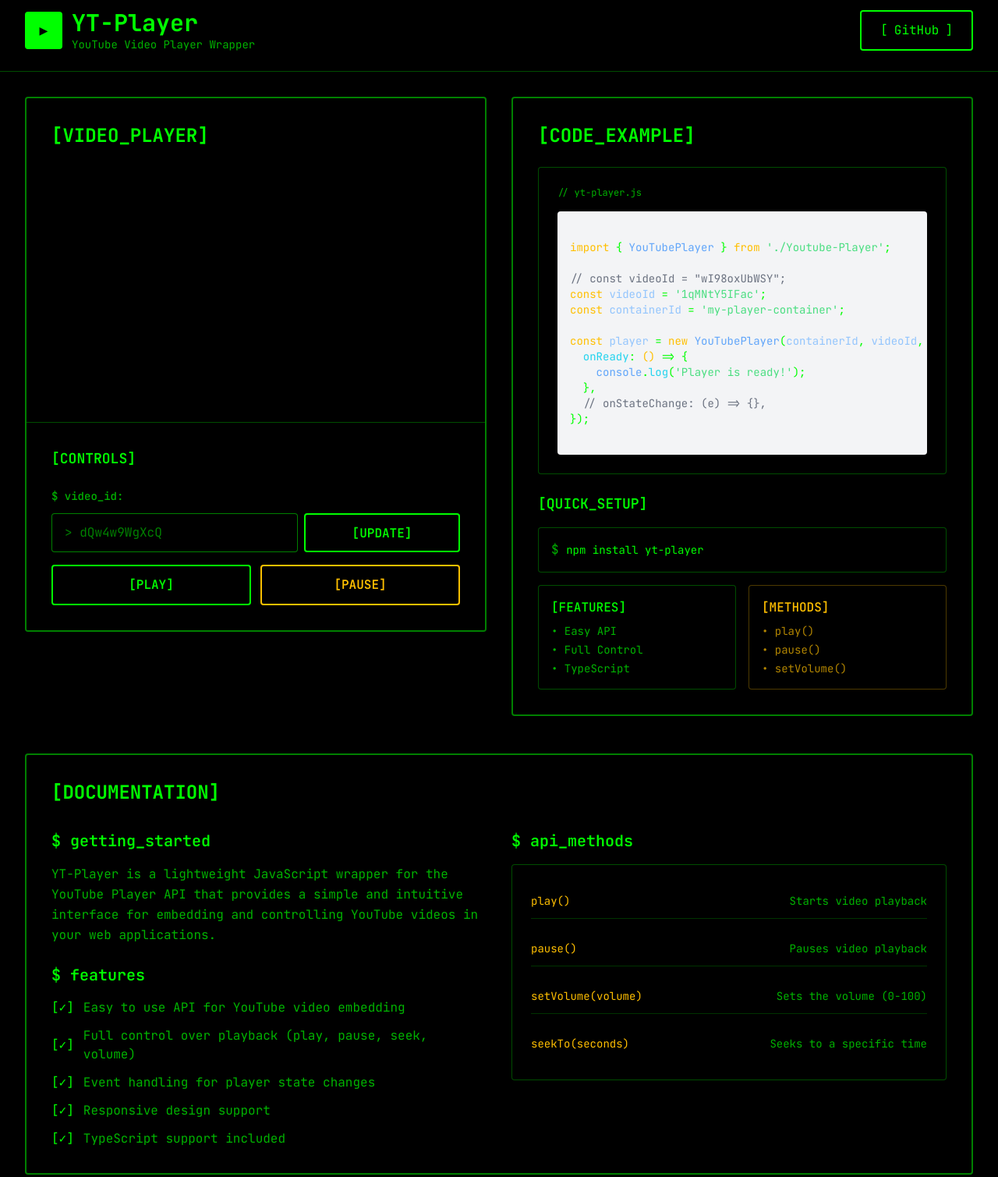
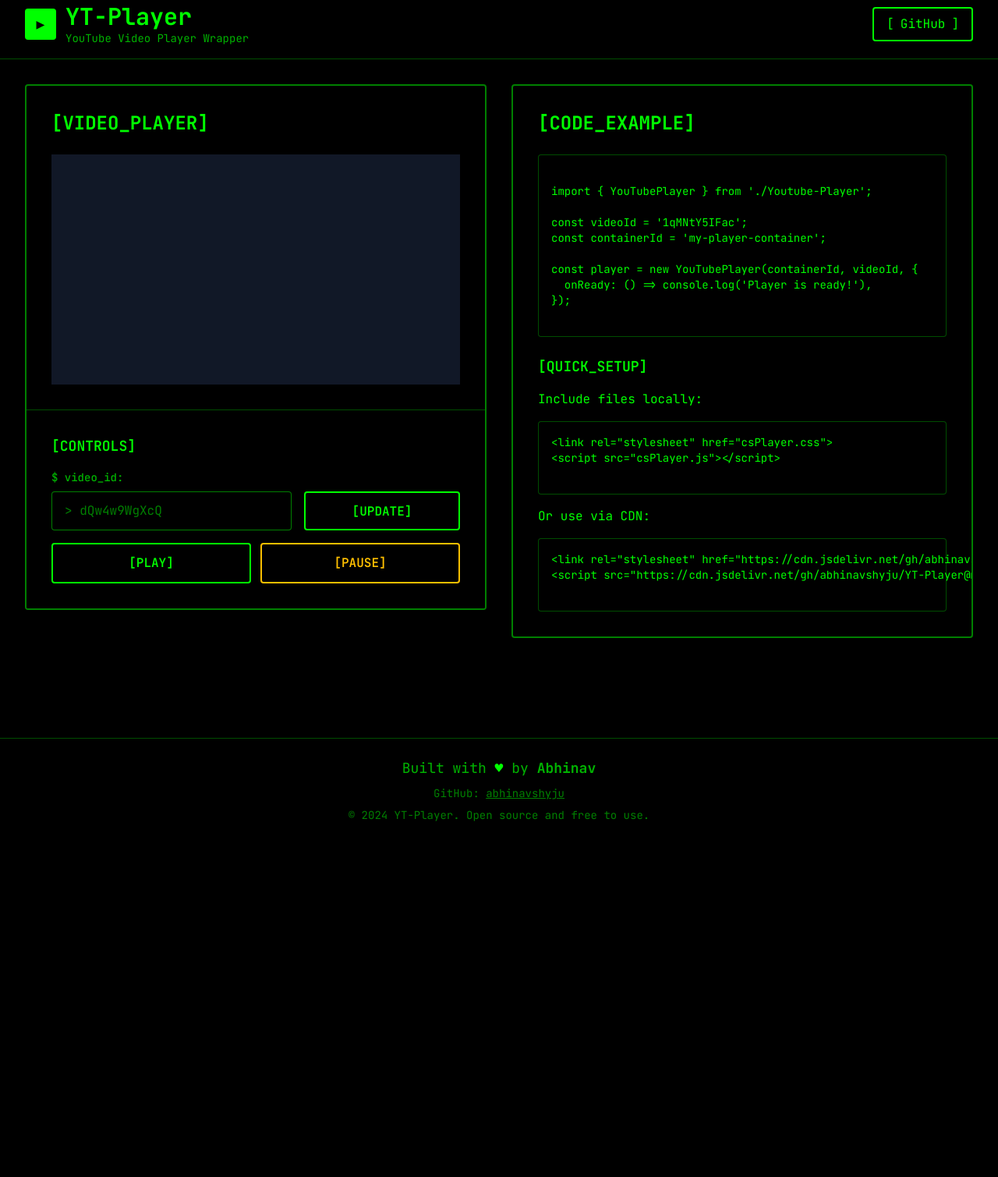
Before and after one commit to abhinavshyju/YT-Player, a website built with Vite: page index.html in a window 1280 px wide. Shown: the part 13-1522 px from the top of the page at 78% size. After the commit the page ends 1092 px from the top, so only its background shows below. Built offline with nearby package versions, Linux system fonts and the light colour scheme.

Commit message:
Website done

```diff
--- a/index.html
+++ b/index.html
@@ -4,7 +4,7 @@
 <head>
   <meta charset="UTF-8" />
   <meta name="viewport" content="width=device-width, initial-scale=1.0" />
-  <title>YT-Player - YouTube Video Player Wrapper</title>
+  <title>YT-Player </title>
   <script src="https://cdn.tailwindcss.com"></script>
   <script>
     tailwind.config = {
@@ -29,91 +29,70 @@
       },
     };
   </script>
-  <!-- Added Google Fonts for JetBrains Mono -->
   <link rel="preconnect" href="https://fonts.googleapis.com" />
   <link rel="preconnect" href="https://fonts.gstatic.com" crossorigin />
   <link href="https://fonts.googleapis.com/css2?family=JetBrains+Mono:wght@300;400;500;600;700&display=swap"
     rel="stylesheet" />
 </head>
-<!-- Made background pure black and removed dark mode classes -->
 
 <body class="bg-black min-h-screen font-mono text-mono-green">
+
   <!-- Header -->
-  <!-- Removed dark mode classes and made header pure black -->
   <header class="bg-black shadow-sm border-b border-mono-green/30">
-    <div class="max-w-[2440px] mx-auto px-8 py-6">
-      <div class="flex items-center justify-between">
+    <div class="max-w-[2440px] mx-auto px-4 sm:px-8 py-4 flex flex-wrap items-center justify-between">
       <div class="flex items-center space-x-3">
-          <!-- Updated logo with terminal-style design -->
         <div
-            class="w-12 h-12 bg-mono-green rounded border-2 border-mono-green flex items-center justify-center shadow-lg">
+          class="w-10 h-10 bg-mono-green rounded border-2 border-mono-green flex items-center justify-center shadow-lg">
           <span class="text-black font-bold text-lg">▶</span>
         </div>
         <div>
-            <h1 class="text-3xl font-bold text-mono-green">YT-Player</h1>
-            <p class="text-sm text-mono-green/70">
-              YouTube Video Player Wrapper
-            </p>
+          <h1 class="text-2xl sm:text-3xl font-bold text-mono-green">YT-Player</h1>
+          <p class="text-sm text-mono-green/70">YouTube Video Player Wrapper</p>
         </div>
       </div>
-        <div class="flex items-center space-x-4">
-          <!-- Removed dark mode toggle button completely -->
-          <!-- Updated GitHub button with terminal styling -->
-          <a href="#"
-            class="inline-flex items-center px-6 py-3 bg-transparent border-2 border-mono-green text-mono-green rounded hover:bg-mono-green hover:text-black transition-all duration-200 focus:outline-none focus:ring-2 focus:ring-mono-green/50 shadow-lg">
-            <span class="mr-2">[</span>
-            <span>GitHub</span>
-            <span class="ml-2">]</span>
+      <a href="https://github.com/abhinavshyju/YT-Player/"
+        class="mt-3 sm:mt-0 inline-flex items-center px-4 py-2 border-2 border-mono-green text-mono-green rounded hover:bg-mono-green hover:text-black transition-all duration-200 shadow-lg">
+        <span class="mr-2">[</span> GitHub <span class="ml-2">]</span>
       </a>
-        </div>
-      </div>
     </div>
   </header>
 
-  <main class="max-w-[2440px] mx-auto px-8 py-8">
-    <!-- Main content area with two-column layout on desktop -->
+  <main class="max-w-[2440px] mx-auto px-4 sm:px-8 py-8">
     <div class="grid grid-cols-1 lg:grid-cols-2 gap-8 mb-12">
-      <!-- Video Player Section - Left Column -->
-      <section class="lg:col-span-1">
-        <!-- Removed dark mode classes and made background pure black -->
+
+      <!-- Video Player Section -->
+      <section>
         <div class="bg-black rounded border-2 border-mono-green/50 shadow-xl overflow-hidden">
-          <div class="p-8">
-            <!-- Added terminal-style header with brackets -->
-            <h2 class="text-2xl font-bold text-mono-green mb-6">
-              [VIDEO_PLAYER]
-            </h2>
-
-            <div class="" id="my-player-container"></div>
+          <div class="p-6 sm:p-8">
+            <h2 class="text-xl sm:text-2xl font-bold text-mono-green mb-4 sm:mb-6">[VIDEO_PLAYER]</h2>
+            <div id="my-player-container" class="w-full aspect-video bg-gray-900"></div>
           </div>
 
-          <!-- Control Section -->
-          <!-- Removed dark mode classes and made control section darker -->
-          <div class="border-t border-mono-green/30 bg-black p-8">
-            <h3 class="text-lg font-semibold text-mono-green mb-6">
-              [CONTROLS]
-            </h3>
+          <div class="border-t border-mono-green/30 bg-black p-6 sm:p-8">
+            <h3 class="text-lg font-semibold text-mono-green mb-4">[CONTROLS]</h3>
+
             <div class="space-y-4">
-              <div class="grid grid-cols-[1fr_200px] gap-2 items-end">
-                <div class="">
-                  <label for="video-id" class="block text-sm font-medium text-mono-green/70 mb-3">$ video_id:</label>
-                  <!-- Terminal-style input field -->
+              <div class="grid grid-cols-1 md:grid-cols-[1fr_200px] gap-4 items-end">
+                <div>
+                  <label for="video-id" class="block text-sm font-medium text-mono-green/70 mb-2">$ video_id:</label>
                   <input type="text" id="video-id" placeholder="> dQw4w9WgXcQ"
-                    class="w-full px-4 py-3 border border-mono-green/50 rounded bg-black text-mono-green placeholder-mono-green/50 focus:ring-2 focus:ring-mono-green/50 focus:border-mono-green transition-all duration-200 outline-none" />
+                    class="w-full px-4 py-3 border border-mono-green/50 rounded bg-black text-mono-green placeholder-mono-green/50 focus:ring-2 focus:ring-mono-green/50 focus:border-mono-green outline-none transition-all duration-200" />
+                </div>
 
-                </div>
                 <button id="video-id-update"
-                  class="h-[50px] flex-1 px-6 py-3 bg-transparent border-2 border-mono-green text-mono-green rounded hover:bg-mono-green hover:text-black focus:outline-none focus:ring-2 focus:ring-mono-green/50 transition-all duration-200 font-semibold">
+                  class="h-[50px] px-6 py-3 border-2 border-mono-green text-mono-green rounded hover:bg-mono-green hover:text-black focus:outline-none focus:ring-2 focus:ring-mono-green/50 transition-all duration-200 font-semibold">
                   [UPDATE]
                 </button>
               </div>
-              <div class="flex gap-3">
-                <!-- Terminal-style buttons -->
+
+              <div class="flex flex-col sm:flex-row gap-3">
                 <button id="video-play"
-                  class="flex-1 px-6 py-3 bg-transparent border-2 border-mono-green text-mono-green rounded hover:bg-mono-green hover:text-black focus:outline-none focus:ring-2 focus:ring-mono-green/50 transition-all duration-200 font-semibold">
+                  class="flex-1 px-6 py-3 border-2 border-mono-green text-mono-green rounded hover:bg-mono-green hover:text-black focus:outline-none focus:ring-2 focus:ring-mono-green/50 transition-all duration-200 font-semibold">
                   [PLAY]
                 </button>
+
                 <button id="video-pause"
-                  class="flex-1 px-6 py-3 bg-transparent border-2 border-mono-amber text-mono-amber rounded hover:bg-mono-amber hover:text-black focus:outline-none focus:ring-2 focus:ring-mono-amber/50 transition-all duration-200 font-semibold">
+                  class="flex-1 px-6 py-3 border-2 border-mono-amber text-mono-amber rounded hover:bg-mono-amber hover:text-black focus:outline-none focus:ring-2 focus:ring-mono-amber/50 transition-all duration-200 font-semibold">
                   [PAUSE]
                 </button>
               </div>
@@ -122,173 +101,96 @@
         </div>
       </section>
 
-      <!-- Code Section - Right Column -->
-      <section class="lg:col-span-1">
-        <!-- Removed dark mode classes and made background pure black -->
+      <!-- Code Example Section -->
+      <section>
         <div class="bg-black rounded border-2 border-mono-green/50 shadow-xl overflow-hidden">
-          <div class="p-8">
-            <h2 class="text-2xl font-bold text-mono-green mb-6">
-              [CODE_EXAMPLE]
-            </h2>
-            <!-- Enhanced code block with terminal styling -->
-            <div class="bg-black border border-mono-green/30 rounded p-6 overflow-x-auto">
-              <div class="text-mono-green/70 text-xs mb-4">
-                // yt-player.js
-              </div>
-              <pre class="text-sm font-mono bg-gray-100 dark:bg-black p-4 rounded overflow-x-auto">
-  <code class="language-javascript">
-<span class="text-mono-amber">import</span> { <span class="text-blue-400">YouTubePlayer</span> } <span class="text-mono-amber">from</span> <span class="text-green-400">'./Youtube-Player'</span>;
+          <div class="p-6 sm:p-8">
+            <h2 class="text-xl sm:text-2xl font-bold text-mono-green mb-6">[CODE_EXAMPLE]</h2>
 
-<span class="text-gray-500 dark:text-gray-600">// const videoId = "wI98oxUbWSY";</span>
-<span class="text-mono-amber">const</span> <span class="text-blue-300">videoId</span> = <span class="text-green-400">'1qMNtY5IFac'</span>;
-<span class="text-mono-amber">const</span> <span class="text-blue-300">containerId</span> = <span class="text-green-400">'my-player-container'</span>;
+            <div class="bg-black border border-mono-green/30 rounded p-4 overflow-x-auto text-sm text-mono-green">
+              <pre><code class="language-javascript">
+import { YouTubePlayer } from './Youtube-Player';
 
-<span class="text-mono-amber">const</span> <span class="text-blue-300">player</span> = <span class="text-mono-amber">new</span> <span class="text-blue-400">YouTubePlayer</span>(<span class="text-blue-300">containerId</span>, <span class="text-blue-300">videoId</span>, {
-  <span class="text-cyan-400">onReady</span>: <span class="text-mono-amber">()</span> =&gt; {
-    <span class="text-blue-400">console</span>.<span class="text-cyan-400">log</span>(<span class="text-green-400">'Player is ready!'</span>);
-  },
-  <span class="text-gray-500 dark:text-gray-600">// onStateChange: (e) =&gt; {},</span>
+const videoId = '1qMNtY5IFac';
+const containerId = 'my-player-container';
+
+const player = new YouTubePlayer(containerId, videoId, {
+  onReady: () => console.log('Player is ready!'),
 });
-  </code>
-</pre>
+              </code></pre>
             </div>
 
-            <!-- Updated additional sections with terminal styling -->
             <div class="mt-6 space-y-4">
-              <h3 class="text-lg font-semibold text-mono-green">
-                [QUICK_SETUP]
-              </h3>
-              <div class="bg-black border border-mono-green/30 rounded p-4">
-                <span class="text-mono-green/70">$ </span><code
-                  class="text-sm text-mono-green">npm install yt-player</code>
-              </div>
-              <div class="grid grid-cols-2 gap-4">
-                <!-- Made feature boxes darker with pure black background -->
-                <div class="bg-black border border-mono-green/30 rounded p-4">
-                  <h4 class="font-medium text-mono-green mb-2">[FEATURES]</h4>
-                  <ul class="text-sm text-mono-green/70 space-y-1">
-                    <li>• Easy API</li>
-                    <li>• Full Control</li>
-                    <li>• TypeScript</li>
-                  </ul>
-                </div>
-                <div class="bg-black border border-mono-amber/30 rounded p-4">
-                  <h4 class="font-medium text-mono-amber mb-2">[METHODS]</h4>
-                  <ul class="text-sm text-mono-amber/70 space-y-1">
-                    <li>• play()</li>
-                    <li>• pause()</li>
-                    <li>• setVolume()</li>
-                  </ul>
-                </div>
-              </div>
+              <h3 class="text-lg font-semibold text-mono-green">[QUICK_SETUP]</h3>
+              <p>Include files locally:</p>
+              <pre class="bg-black border border-mono-green/30 rounded p-4 text-sm">
+&lt;link rel="stylesheet" href="csPlayer.css"&gt;
+&lt;script src="csPlayer.js"&gt;&lt;/script&gt;
+              </pre>
+
+              <p>Or use via CDN:</p>
+              <pre class="bg-black border border-mono-green/30 rounded p-4 text-sm">
+&lt;link rel="stylesheet" href="https://cdn.jsdelivr.net/gh/abhinavshyju/YT-Player@main/src/YT.css"&gt;
+&lt;script src="https://cdn.jsdelivr.net/gh/abhinavshyju/YT-Player@main/Youtube-Player.js"&gt;&lt;/script&gt;
+              </pre>
             </div>
           </div>
         </div>
       </section>
+
     </div>
 
     <!-- Documentation Section -->
-    <section class="mb-12">
-      <!-- Removed dark mode classes and made background pure black -->
-      <div class="bg-black rounded border-2 border-mono-green/50 shadow-xl overflow-hidden">
-        <div class="p-8">
-          <h2 class="text-2xl font-bold text-mono-green mb-8">
-            [DOCUMENTATION]
-          </h2>
+    <!-- <section class="bg-black rounded border-2 border-mono-green/50 shadow-xl overflow-hidden p-6 sm:p-8">
+      <h2 class="text-2xl font-bold text-mono-green mb-6">[DOCUMENTATION]</h2>
 
-          <div class="prose max-w-none">
-            <div class="grid md:grid-cols-2 gap-8">
-              <div>
-                <h3 class="text-xl font-semibold text-mono-green mb-4">
-                  $ getting_started
-                </h3>
-                <p class="text-mono-green/70 mb-6 leading-relaxed">
-                  YT-Player is a lightweight JavaScript wrapper for the
-                  YouTube Player API that provides a simple and intuitive
-                  interface for embedding and controlling YouTube videos in
-                  your web applications.
-                </p>
+      <div class="prose prose-invert max-w-none text-mono-green">
+        <h3>🚀 Getting Started</h3>
+        <p>YouTubePlayer is a lightweight TypeScript wrapper for the YouTube IFrame API. Easy setup, responsive design,
+          and custom controls.</p>
 
-                <h3 class="text-xl font-semibold text-mono-green mb-4">
-                  $ features
-                </h3>
-                <!-- Updated feature list with terminal-style checkmarks -->
-                <ul class="space-y-3 text-mono-green/70">
-                  <li class="flex items-center">
-                    <span class="text-mono-green mr-3">[✓]</span>
-                    Easy to use API for YouTube video embedding
-                  </li>
-                  <li class="flex items-center">
-                    <span class="text-mono-green mr-3">[✓]</span>
-                    Full control over playback (play, pause, seek, volume)
-                  </li>
-                  <li class="flex items-center">
-                    <span class="text-mono-green mr-3">[✓]</span>
-                    Event handling for player state changes
-                  </li>
-                  <li class="flex items-center">
-                    <span class="text-mono-green mr-3">[✓]</span>
-                    Responsive design support
-                  </li>
-                  <li class="flex items-center">
-                    <span class="text-mono-green mr-3">[✓]</span>
-                    TypeScript support included
-                  </li>
+        <h3>✅ Features</h3>
+        <ul>
+          <li>Easy API to embed YouTube videos</li>
+          <li>Custom controls</li>
+          <li>Fullscreen, auto-hide, pinch zoom</li>
+          <li>TypeScript supported</li>
+          <li>Auto time tracking</li>
         </ul>
+
+        <h3>📋 Example Usage</h3>
+        <pre class="bg-black border border-mono-green/30 rounded p-4 overflow-x-auto text-sm">
+const player = new YouTubePlayer('player-container', 'dQw4w9WgXcQ', {
+    onReady: () =&gt; console.log('Player ready'),
+});
+
+player.play();
+player.pause();
+player.changeVideo('anotherVideoId');
+player.destroy();
+        </pre>
       </div>
-
-              <div>
-                <h3 class="text-xl font-semibold text-mono-green mb-4">
-                  $ api_methods
-                </h3>
-                <!-- Terminal-style API documentation -->
-                <div class="bg-black border border-mono-green/30 rounded p-6">
-                  <div class="space-y-4">
-                    <div class="flex justify-between items-center py-3 border-b border-mono-green/20">
-                      <code class="text-sm font-mono text-mono-amber">play()</code>
-                      <span class="text-sm text-mono-green/70">Starts video playback</span>
-                    </div>
-                    <div class="flex justify-between items-center py-3 border-b border-mono-green/20">
-                      <code class="text-sm font-mono text-mono-amber">pause()</code>
-                      <span class="text-sm text-mono-green/70">Pauses video playback</span>
-                    </div>
-                    <div class="flex justify-between items-center py-3 border-b border-mono-green/20">
-                      <code class="text-sm font-mono text-mono-amber">setVolume(volume)</code>
-                      <span class="text-sm text-mono-green/70">Sets the volume (0-100)</span>
-                    </div>
-                    <div class="flex justify-between items-center py-3">
-                      <code class="text-sm font-mono text-mono-amber">seekTo(seconds)</code>
-                      <span class="text-sm text-mono-green/70">Seeks to a specific time</span>
-                    </div>
-                  </div>
-                </div>
-              </div>
-            </div>
-          </div>
-        </div>
-      </div>
-    </section>
+    </section> -->
   </main>
 
   <!-- Footer -->
-  <!-- Removed dark mode classes and made footer pure black -->
-  <footer class="bg-black border-t border-mono-green/30 mt-16">
-    <div class="max-w-7xl mx-auto px-4 py-12">
-      <div class="text-center">
+  <footer class="bg-black border-t border-mono-green/30 mt-12 p-6">
+    <div class="max-w-7xl mx-auto text-center space-y-2">
       <p class="text-mono-green/70 text-lg">
-          Built with <span class="text-mono-green">♥</span> for the YouTube
-          developer community
+        Built with <span class="text-mono-green">♥</span> by <strong>Abhinav</strong>
       </p>
-        <p class="text-sm text-mono-green/50 mt-3">
+      <p class="text-sm text-mono-green/50">
+        GitHub: <a href="https://github.com/abhinavshyju" target="_blank"
+          class="underline hover:text-mono-green/80">abhinavshyju</a>
+      </p>
+      <p class="text-sm text-mono-green/50">
         © 2024 YT-Player. Open source and free to use.
       </p>
     </div>
-    </div>
   </footer>
 
-  <!-- Removed all dark mode toggle JavaScript functionality -->
-</body>
   <script type="module" src="./src/main.ts"></script>
   <link rel="stylesheet" href="./src/YT.css" />
+</body>
 
 </html>
--- a/package.json
+++ b/package.json
@@ -5,7 +5,7 @@
   "type": "module",
   "scripts": {
     "dev": "vite --host",
-    "build": "tsc && vite build",
+    "build": "tsc ./src/Youtube-Player.ts --outDir ./ && tsc && vite build",
     "preview": "vite preview"
   },
   "devDependencies": {
--- a/src/main.ts
+++ b/src/main.ts
@@ -1,19 +1,24 @@
 import { YouTubePlayer } from "./Youtube-Player";
 
-// const videoId = "wI98oxUbWSY";
-const videoId = "1qMNtY5IFac";
+const videoId = "wI98oxUbWSY";
 const containerId = "my-player-container";
 
 const player = new YouTubePlayer(containerId, videoId, {
   onReady: () => {
     console.log("Player is ready!");
   },
-  // onStateChange: (e) => {},
+  onStateChange: (e) => {
+    console.log(e.data);
+  },
 });
 
 document.getElementById("video-id-update")?.addEventListener("click", () => {
-  const newVideoId = document.getElementById("video-id") as HTMLInputElement;
-  player.changeVideo(newVideoId.value);
+  const newVideoIdEle = document.getElementById("video-id") as HTMLInputElement;
+  const newVideoId = newVideoIdEle.value;
+  if (newVideoId == "") {
+    return;
+  }
+  player.changeVideo(newVideoId);
 });
 
 document.getElementById("video-play")?.addEventListener("click", () => {
```
Also changed, not shown: README.md. Lines whose indentation alone changed are shown as unchanged.
